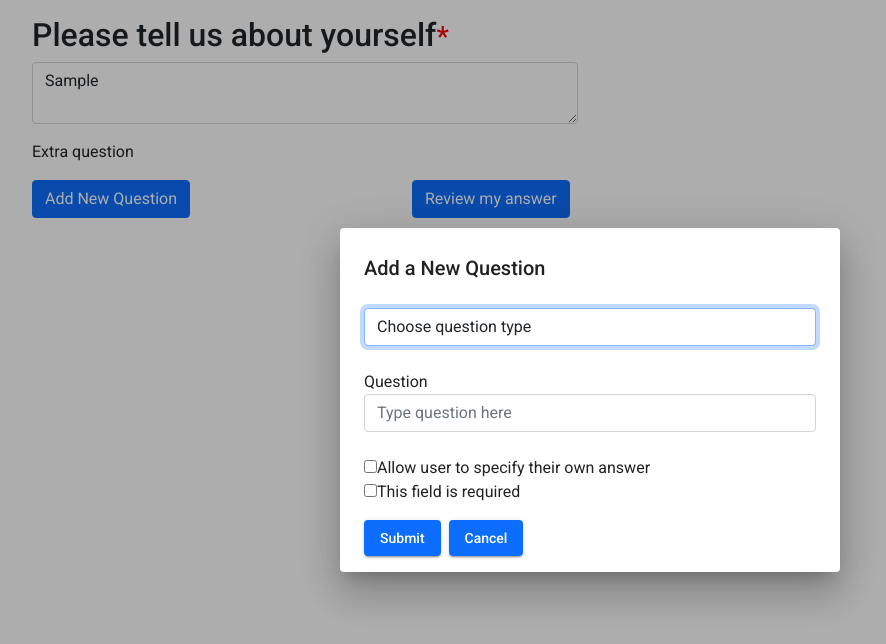
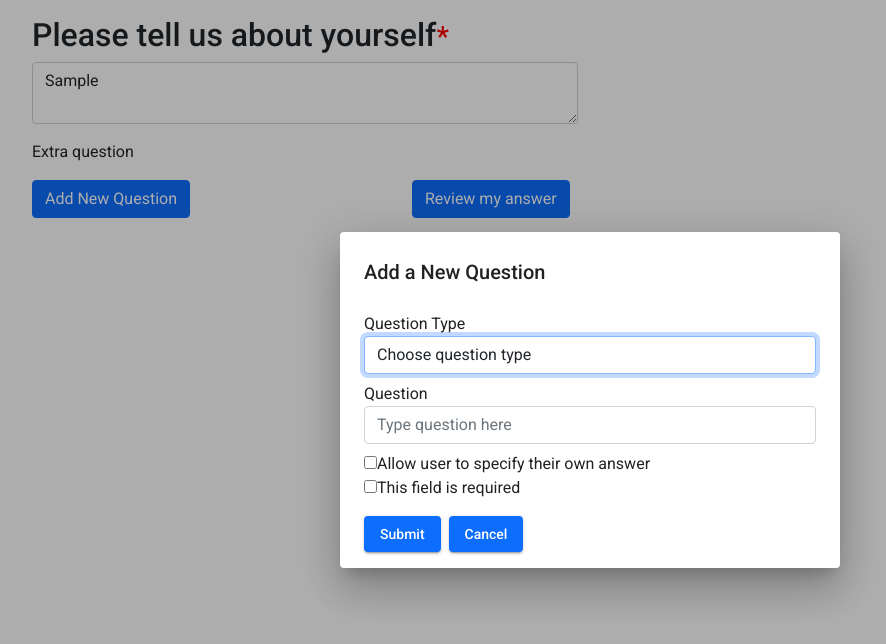
Before and after one commit to MukundDholariya2706/angular-nested-array, an Angular app: page /form/builder in a window 1280 px wide. Both pictures are taken after typing "Sample" into the empty fields and a click on the button "Add New Question". Shown: the top 644 px of the page, without its empty margins (50-936 px from the left). Built offline with nearby package versions, Linux system fonts and the light colour scheme.

Commit message:
validation update in pop-up

```diff
--- a/src/app/components/question-popup/question-popup.component.html
+++ b/src/app/components/question-popup/question-popup.component.html
@@ -1,32 +1,40 @@
 <label mat-dialog-title>Add a New Question</label>
 <div mat-dialog-content >
-  <form [formGroup]="questionPopupForm" class="mt-1">
+  <form [formGroup]="questionPopupForm" class="mt-1" #form="ngForm">
 
     <!-- question type -->
-    <div class="row">
+    <div class="row mb-2">
       <div class="col-md-12">
+        <label>Question Type</label>
         <select class="custom-select form-control" formControlName="questionType" (change)="selectQue($event)">
           <option value="" disabled selected>Choose question type</option>
           <option *ngFor="let questionList of questionTypesList" [value]="questionList.value">{{questionList.label}}
           </option>
         </select>
-      </div>
-    </div>
-
-    &nbsp;
-
-    <!-- question -->
-    <div class="row">
-      <div class="col-md-12">
-        <label>Question</label>
-        <input type="text" class="form-control" formControlName="question" placeholder="Type question here">
-        <div *ngIf="g['question'].touched && !g['question'].valid" class="text-danger">
-          <div *ngIf="g['question'].errors?.['required']">requried</div>
+        <div *ngIf="(g['questionType'].touched || formSubmitted) && !g['questionType'].valid" class="text-danger">
+          <div *ngIf="g['questionType'].errors?.['required']">
+            Question Type is required
+          </div>
         </div>
       </div>
     </div>
 
-    &nbsp;
+    <!-- &nbsp; -->
+
+    <!-- question -->
+    <div class="row mb-2">
+      <div class="col-md-12">
+        <label>Question</label>
+        <input type="text" class="form-control" formControlName="question" placeholder="Type question here">
+        <div *ngIf="(g['question'].touched || formSubmitted) && !g['question'].valid" class="text-danger">
+          <div *ngIf="g['question'].errors?.['required']">
+            Question is requried
+          </div>
+        </div>
+      </div>
+    </div>
+
+    <!-- &nbsp; -->
 
     <!-- dynmic checkbox option field -->
     <div *ngIf="g['questionType'].value === 'checkbox'">
@@ -35,8 +43,8 @@
               <div class="form-group" [formGroupName]="i">
               <label>Option {{i+1}}</label>
                   <input type="text" class="form-control" formControlName="name" placeholder="Add Answer Option">
-                  <div *ngIf="checkboxValidation(i)['name'].touched && !checkboxValidation(i)['name'].errors?.['required']" class="text-danger">
-                      <div *ngIf="checkboxValidation(i)['name'].errors?.['required']">required</div>
+                  <div *ngIf="(checkboxValidation(i)['name'].touched || formSubmitted) && !checkboxValidation(i)['name'].valid" class="text-danger">
+                      <div *ngIf="checkboxValidation(i)['name'].errors?.['required']">Option {{i+1}} required</div>
                   </div>
               </div>
               &nbsp;
@@ -63,7 +71,7 @@
 </div>
 
 <div mat-dialog-actions>
-  <button mat-raised-button class="btn-primary" (click)="questionsSubmit()">Submit</button>
+  <button mat-raised-button class="btn-primary" type="submit" (click)="questionsSubmit()">Submit</button>
   <button mat-raised-button class="btn-primary" (click)="onCancel()">Cancel</button>
 
 </div>
--- a/src/app/components/question-popup/question-popup.component.ts
+++ b/src/app/components/question-popup/question-popup.component.ts
@@ -10,7 +10,8 @@ import { MatDialogRef, MAT_DIALOG_DATA } from '@angular/material/dialog';
 export class QuestionPopupComponent implements OnInit {
 
   questionPopupForm!: FormGroup;
-  showAddButton = false;
+  showAddButton: boolean = false;
+  formSubmitted: boolean = false;
 
   questionTypesList: Array<any> = [
     { label: 'Checkbox List V', value: 'checkbox' },
@@ -47,8 +48,8 @@ export class QuestionPopupComponent implements OnInit {
   // form declear
   private popUpForm(){
     this.questionPopupForm = this.fb.group({
-      questionType: [''],
-      question: [''],
+      questionType: ['', Validators.required],
+      question: ['', Validators.required],
       ownAnswer: [],
       questionRequried: [],
     })
@@ -72,6 +73,8 @@ export class QuestionPopupComponent implements OnInit {
 
   //form submit
   questionsSubmit(){
+    this.formSubmitted = true;
+    if(this.questionPopupForm.invalid) return;
     this.dialogRef.close({data: this.questionPopupForm.getRawValue()});
 
   }
@@ -79,6 +82,7 @@ export class QuestionPopupComponent implements OnInit {
   //add questions
   addQuestion() {
     if(this.checkBoxControls.length < 5){
+      this.formSubmitted = false;
       const controls = this.fb.group({
         name: new FormControl('', Validators.required),
         isChecked: new FormControl()
```
